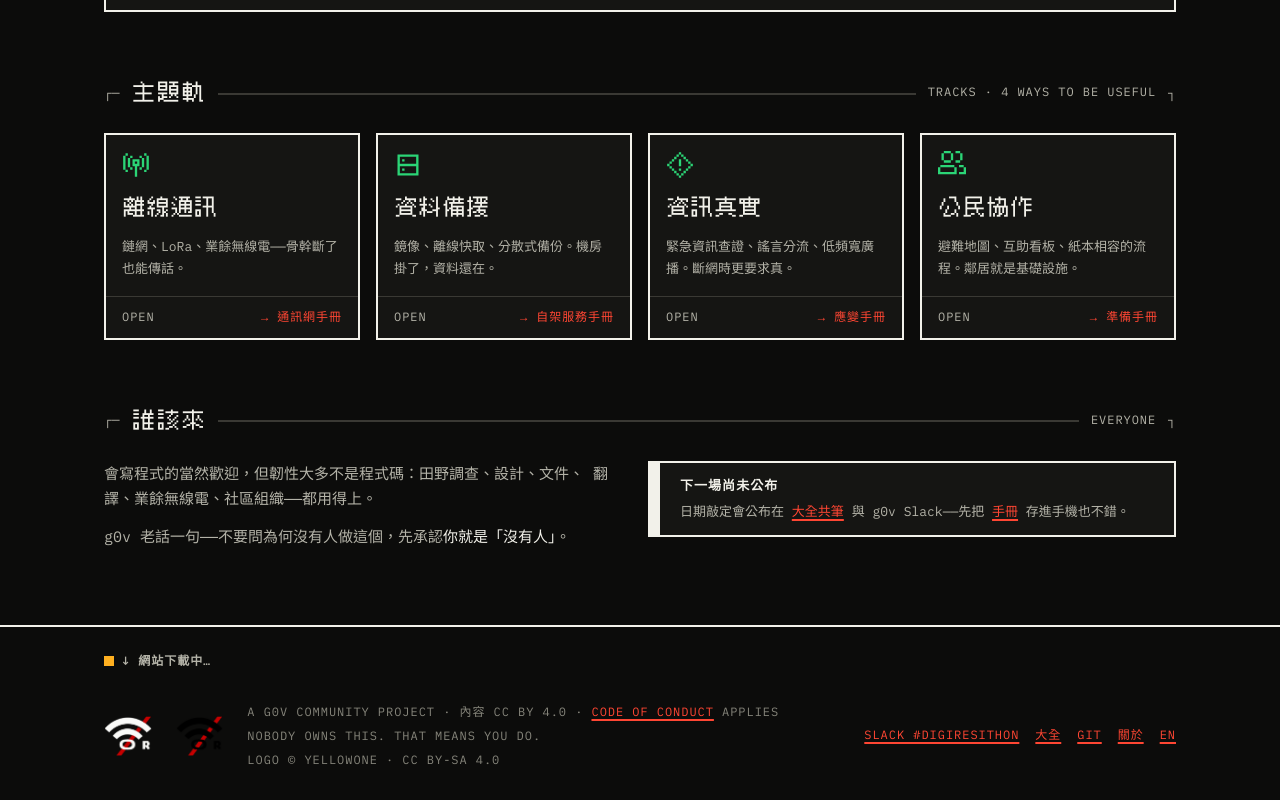
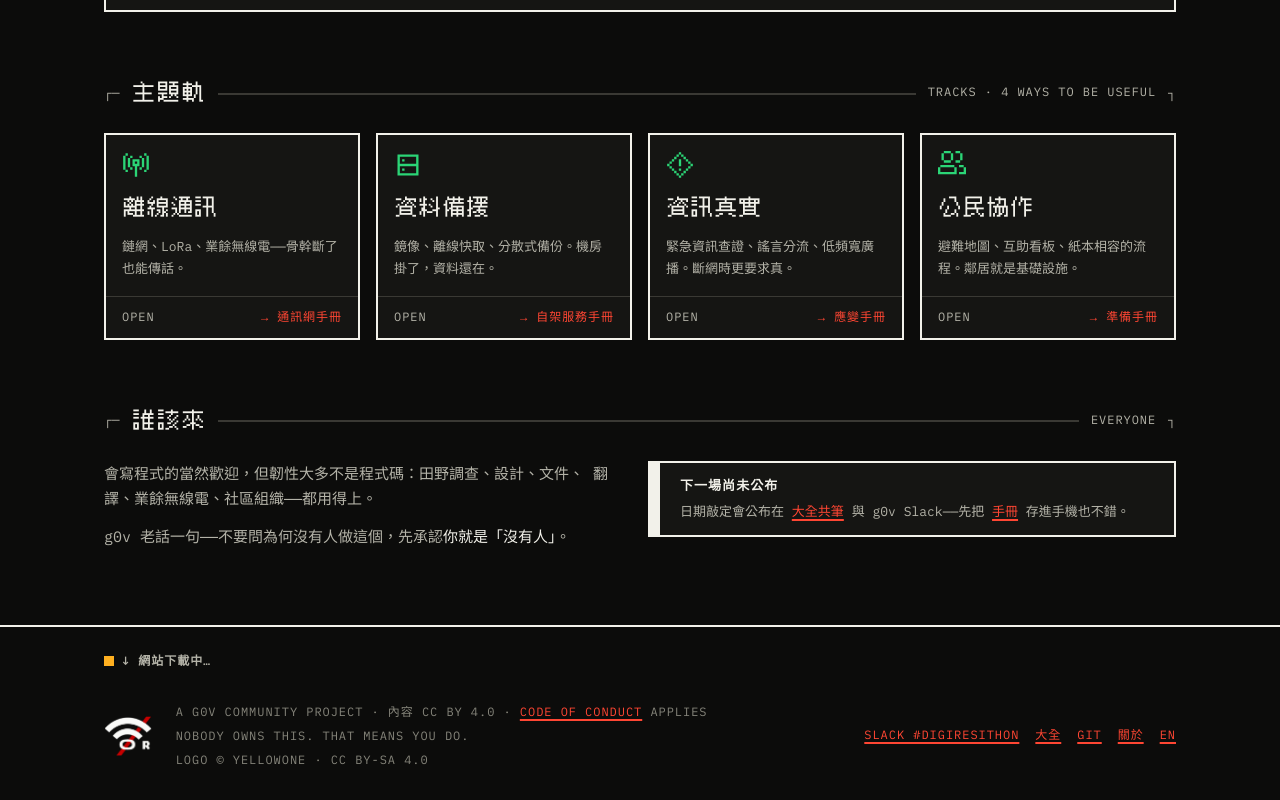
Before and after one commit to g0v/digiresi.g0v.tw, an Astro site: page / in a window 1280 px wide. Shown: the part 1176-1976 px from the top of the page. Built offline with nearby package versions, Linux system fonts and the light colour scheme; Astro itself is replaced by a stand-in of ours; some packages are replaced by stand-ins of ours.

Commit message:
fix(footer): stop rendering both theme variants of the mark
`.inner img { display: block }` outranks the scoped `.only-light { display: none }`,
so the light (black-ink) mark rendered next to the dark one on the default theme —
nearly invisible on #0c0c0b, which is why it went unnoticed. Flex items are already
blockified, so the display declaration is dropped rather than raising specificity.

Co-Authored-By: Claude Opus 5.5 <noreply@anthropic.com>

```diff
--- a/src/components/SiteFooter.astro
+++ b/src/components/SiteFooter.astro
@@ -54,8 +54,10 @@ const { lang = "zh-Hant-TW" } = Astro.props;
     flex-wrap: wrap;
     padding-block: 28px;
   }
+  /* No `display` here: flex items are already blockified, and a display value
+     on this (more specific) selector would override `.only-light { display: none }`
+     and show both theme variants of the mark at once. */
   .inner img {
-    display: block;
     width: auto;
   }
   .lines {
```
